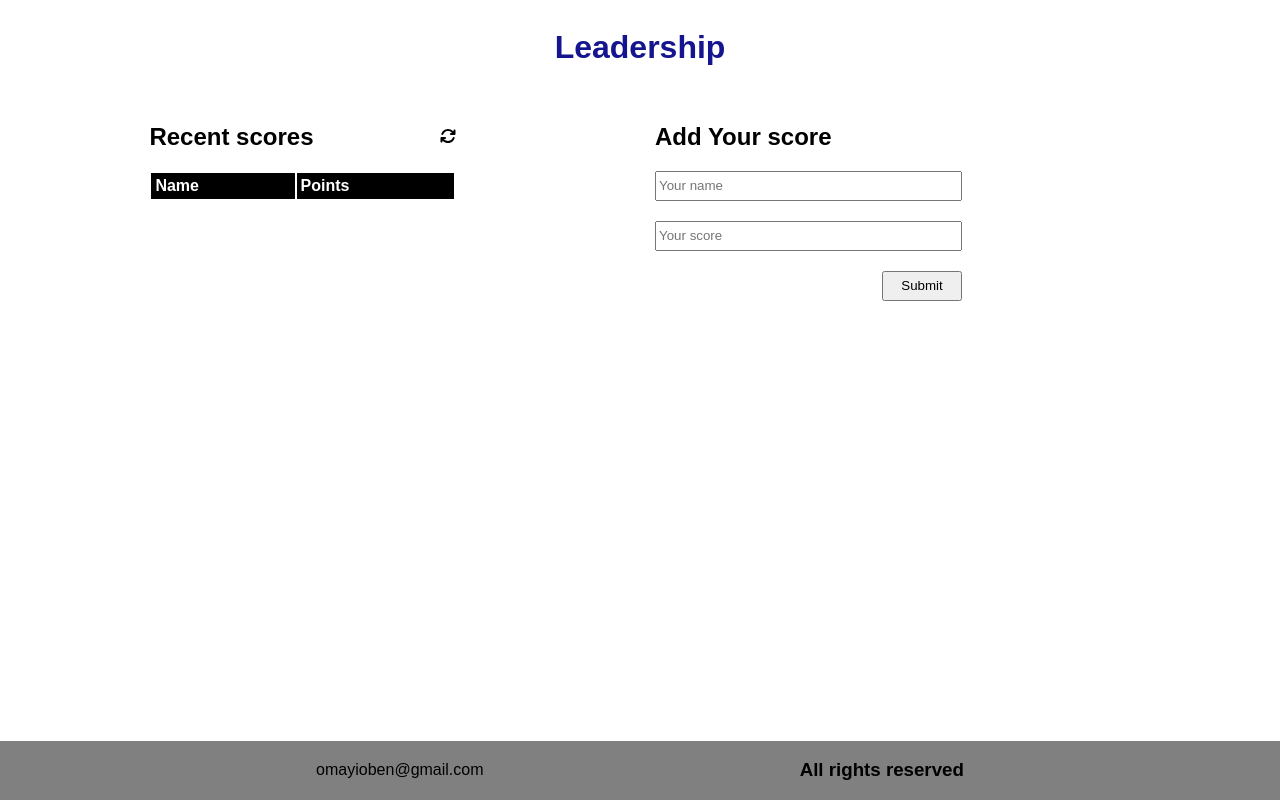
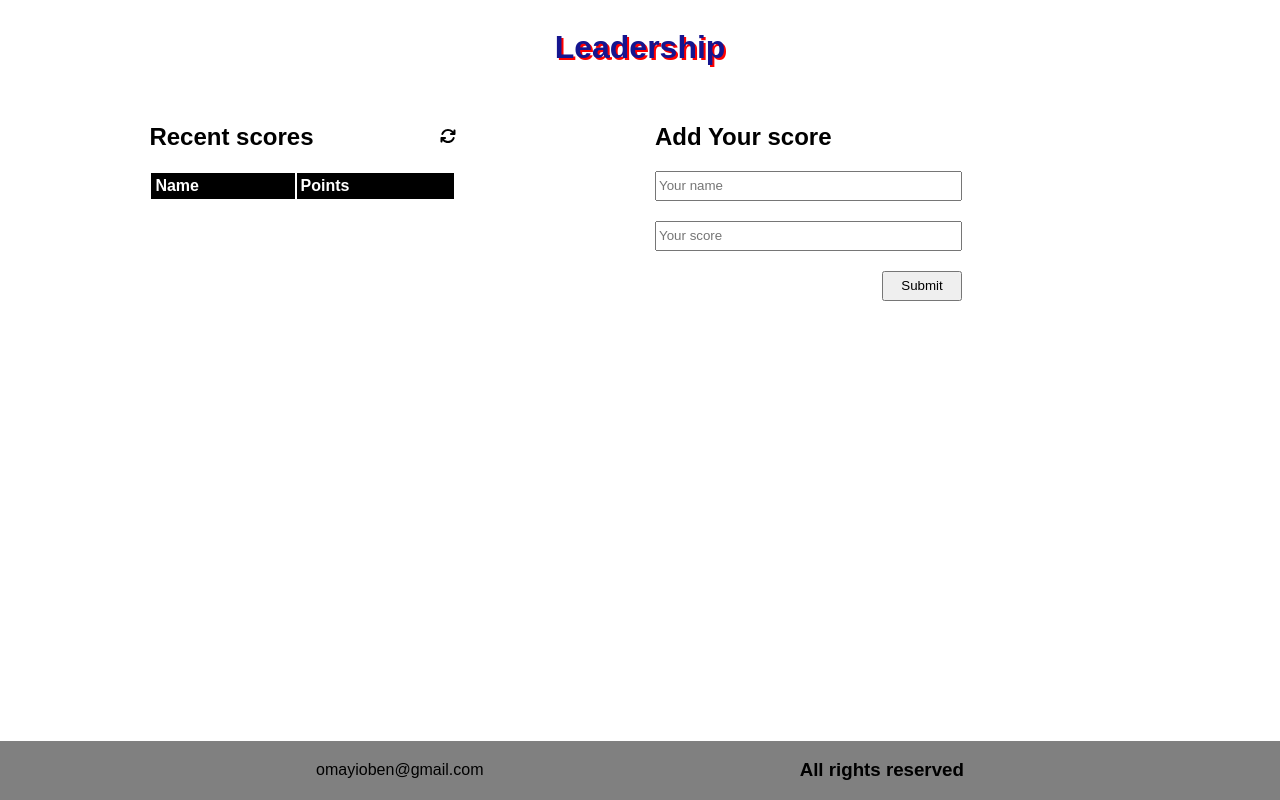
Before and after one commit to kiboma2021/Leaderboard, a website built with webpack: page src/index.html in a window 1280 px wide. Built offline with nearby package versions, Linux system fonts and the light colour scheme.

Commit message:
Style refresh heading

```diff
--- a/src/main.css
+++ b/src/main.css
@@ -92,7 +92,7 @@ footer {
 
 #heading {
   color: rgb(21, 21, 143);
-
+  text-shadow: 2px 2px 0px #ff0000;
 }
 
 .footer {
```
